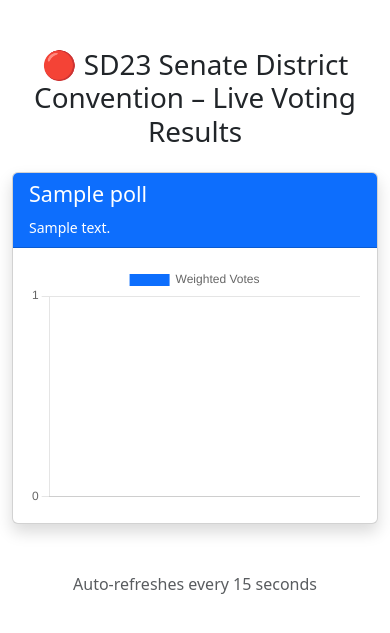
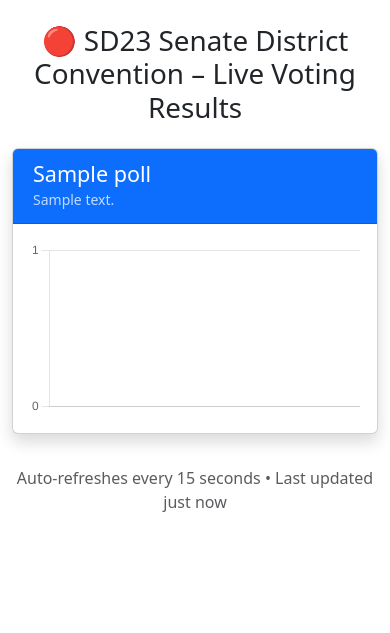
Before and after one commit to sbchmn/sd23-voting-app, a Flask app: template templates/public.html in a window 390 px wide. Shown: the top 633 px of the page. Run offline with Flask 3, Linux system fonts and the light colour scheme; the template is opened without the code that fills it: most values are stand-ins (such as "Sample title", 1, 10 or a date in 2020).

Commit message:
Fix string function in admin template, update public template

```diff
--- a/templates/admin.html
+++ b/templates/admin.html
@@ -69,7 +69,7 @@
             <table class="table table-sm table-striped">
                 <thead><tr><th>Delegate</th><th>Precinct</th><th>VUID</th><th>Vote</th><th>Strength</th><th>Time</th></tr></thead>
                 <tbody>
-                {% for v in votes if str(v.PollID) == str(pid) %}
+                {% for v in votes if (v.PollID|string) == (pid|string) %}
                 <tr>
                     <td>{{ v.DelegateName }}</td>
                     <td>{{ v.Precinct }}</td>
--- a/templates/public.html
+++ b/templates/public.html
@@ -5,30 +5,65 @@
     <link href="https://cdn.jsdelivr.net/npm/bootstrap@5.3.3/dist/css/bootstrap.min.css" rel="stylesheet">
     <script src="https://cdn.jsdelivr.net/npm/chart.js@4.4.1/dist/chart.umd.min.js"></script>
     <meta http-equiv="refresh" content="15">
+    <style>
+        .result-card {
+            margin-bottom: 2rem;
+        }
+        .result-card .card-header {
+            padding: 0.75rem 1.25rem;
+        }
+        canvas {
+            max-height: 160px !important;
+        }
+        @media (max-width: 768px) {
+            canvas {
+                max-height: 200px !important; /* a bit taller on phones */
+            }
+        }
+    </style>
 </head>
-<body class="container mt-5">
+<body class="container mt-4">
     <h1 class="text-center mb-4">🔴 SD23 Senate District Convention – Live Voting Results</h1>
+
     {% for pid, poll in polls.items() %}
-    <div class="card mb-5 shadow">
+    <div class="card result-card shadow">
         <div class="card-header bg-primary text-white">
-            <h4>{{ poll.Title }}</h4>
-            <small>{{ poll.Description }}</small>
+            <h4 class="mb-0">{{ poll.Title }}</h4>
+            <small class="opacity-75">{{ poll.Description }}</small>
         </div>
-        <div class="card-body">
-            <canvas id="chart-{{ pid }}" height="220"></canvas>
+        <div class="card-body p-3">
+            <canvas id="chart-{{ pid }}" height="160"></canvas>
         </div>
     </div>
+    {% endfor %}
+
     <script>
+        {% for pid, poll in polls.items() %}
         new Chart(document.getElementById('chart-{{ pid }}'), {
             type: 'bar',
             data: {
                 labels: Object.keys({{ results[pid]|tojson }}),
-                datasets: [{ label: 'Weighted Votes', data: Object.values({{ results[pid]|tojson }}), backgroundColor: '#0d6efd' }]
+                datasets: [{
+                    label: 'Weighted Votes',
+                    data: Object.values({{ results[pid]|tojson }}),
+                    backgroundColor: '#0d6efd'
+                }]
             },
-            options: { scales: { y: { beginAtZero: true, ticks: { stepSize: 1 } } } }
+            options: {
+                scales: {
+                    y: {
+                        beginAtZero: true,
+                        ticks: { stepSize: 1 }
+                    }
+                },
+                plugins: {
+                    legend: { display: false }
+                }
+            }
         });
+        {% endfor %}
     </script>
-    {% endfor %}
-    <p class="text-center text-muted">Auto-refreshes every 15 seconds</p>
+
+    <p class="text-center text-muted mt-4">Auto-refreshes every 15 seconds • Last updated just now</p>
 </body>
 </html>
```
